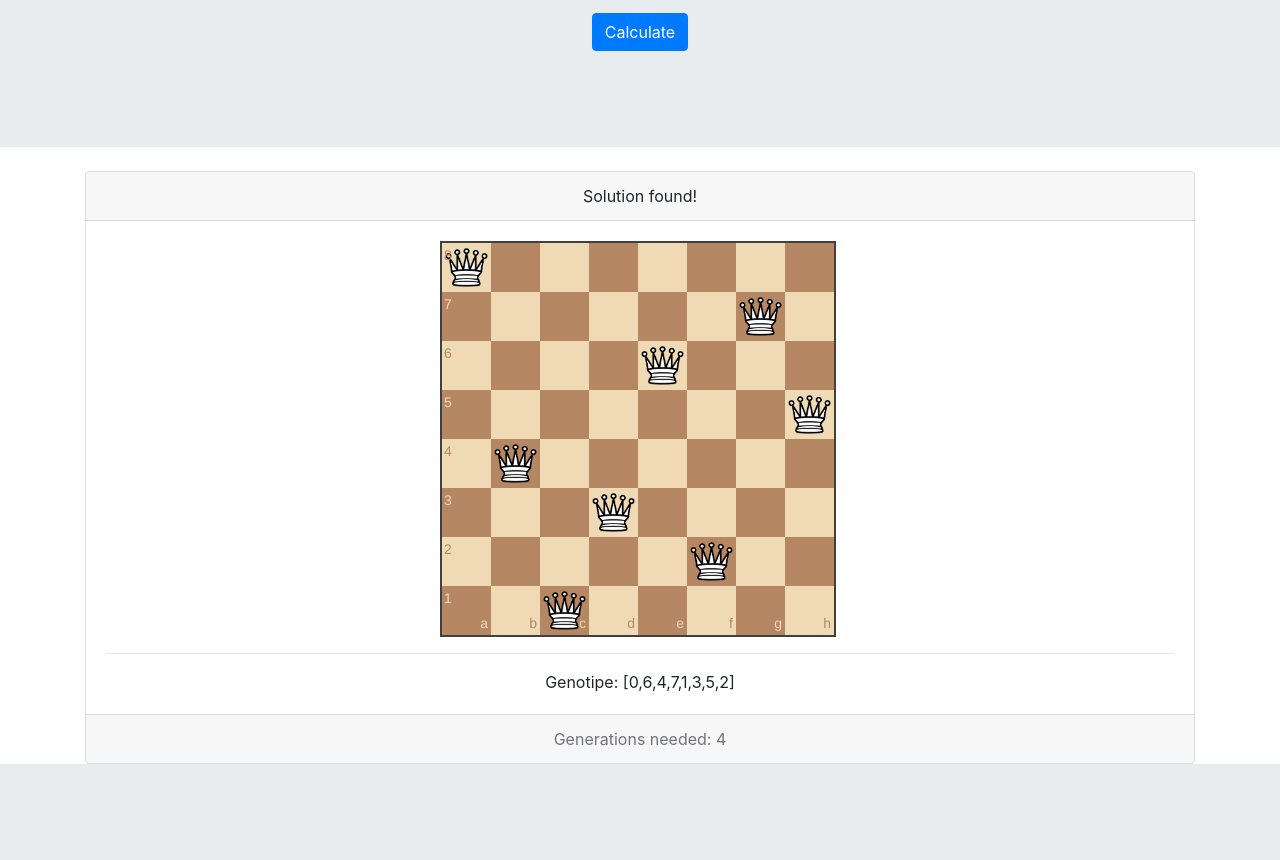
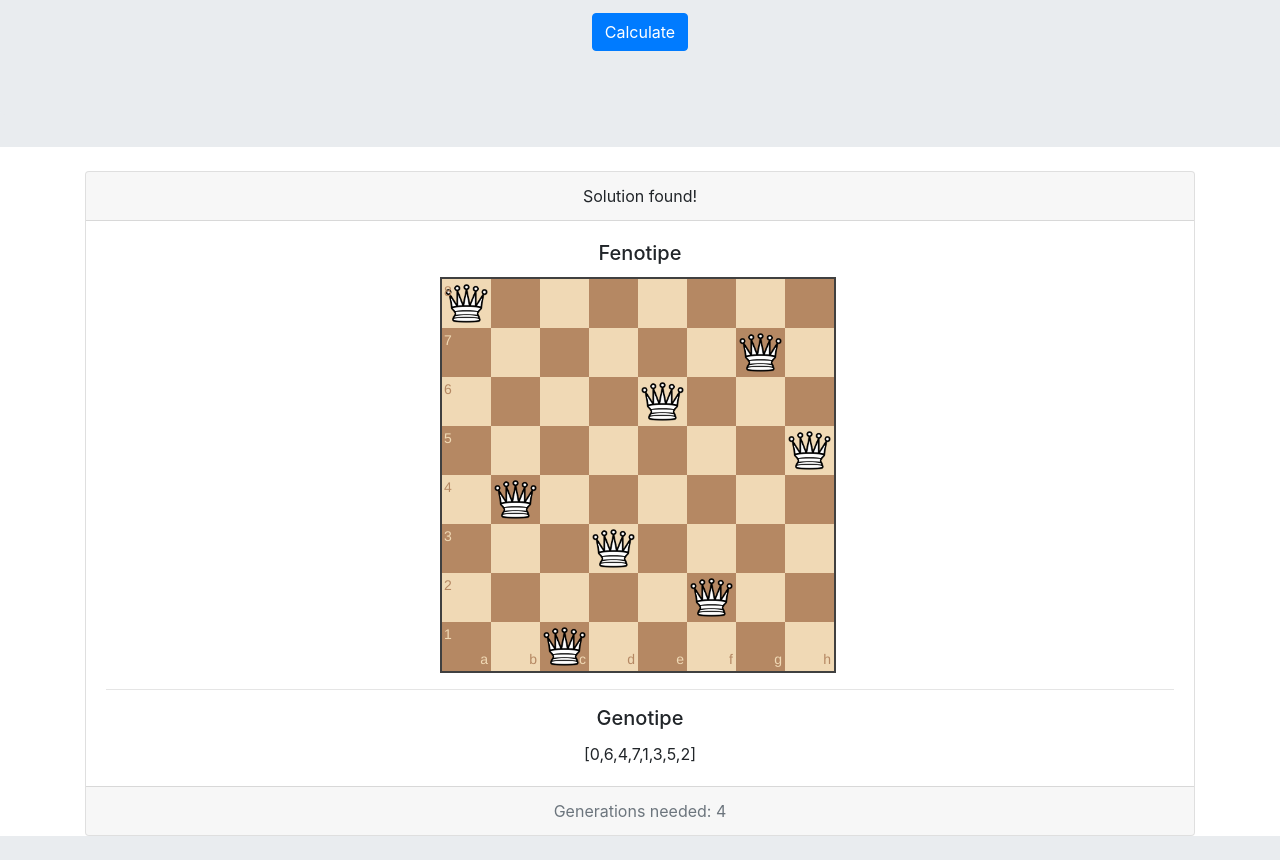
Before and after one commit to Diezaztek/n-queens-genetic-algorithm, a plain HTML site: page index.html in a window 1280 px wide. Shown: the part 209-1069 px from the top of the page. Before the commit the page ends 997 px from the top, so only its background shows below. Drawn offline with nearby package versions, Linux system fonts and the light colour scheme.

Commit message:
Change card design

```diff
--- a/index.html
+++ b/index.html
@@ -49,6 +49,7 @@
               Solution found!
             </div>
             <div class="card-body">
+              <h5 class="card-title">Fenotipe</h5>
               <div id="myBoard" style="width: 400px;
               text-align:center
               display: block;
@@ -56,15 +57,16 @@
               margin-right: auto;"
               ></div>
               <hr>
-              <p class="card-text">Genotipe: <span id="genes"></span></p>
+              <h5 class="card-title">Genotipe</h5>
+              <p class="card-text"><span id="genes"></span></p>
             </div>
             <div class="card-footer text-muted">
               Generations needed: <span id="numberOfGenerationsNeeded"></span>
             </div>
           </div>
 
+        </div>
 
-        </div>
       </section>
 
       <br>
```
